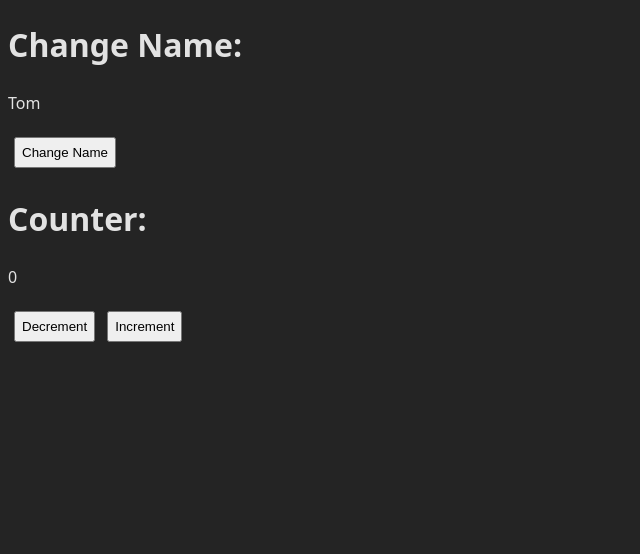
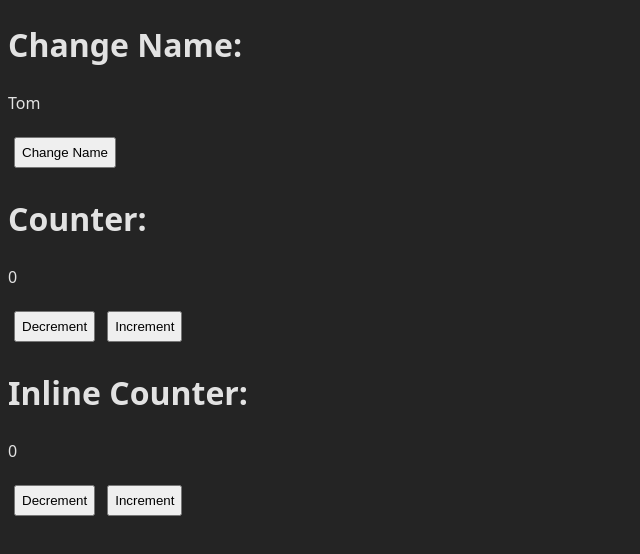
Before and after one commit to tom-seidel/react-playground, a React (Vite) app in the folder usestate-hook/: page / in a window 1280 px wide. Shown: the top 554 px of the page, without its empty margins (0-640 px from the left). Built offline with nearby package versions, Linux system fonts and the light colour scheme.

Commit message:
feat: add inline counter function

```diff
--- a/usestate-hook/src/App.jsx
+++ b/usestate-hook/src/App.jsx
@@ -4,11 +4,11 @@ import './App.css'
 function App() {
   const [name, setName] = useState('Tom');
   const [counter, setCounter] = useState(0);
+  const [inlineCounter, setInlineCounter] = useState(0);
 
 function changeName() {
   name === ('Tom') ? setName('Jan') : setName('Tom');
 }
-
 
 function decrement() {
   setCounter(counter - 1);
@@ -27,6 +27,10 @@ function increment() {
       <p className='counter'>{counter}</p>
       <button onClick={decrement}>Decrement</button>
       <button onClick={increment}>Increment</button>
+      <h1>Inline Counter:</h1>
+      <p className='counter'>{inlineCounter}</p>
+      <button onClick={() => setInlineCounter(prev => prev - 1)}>Decrement</button>
+      <button onClick={() => setInlineCounter(prev => prev + 1)}>Increment</button>
     </>
   )
 }
```
